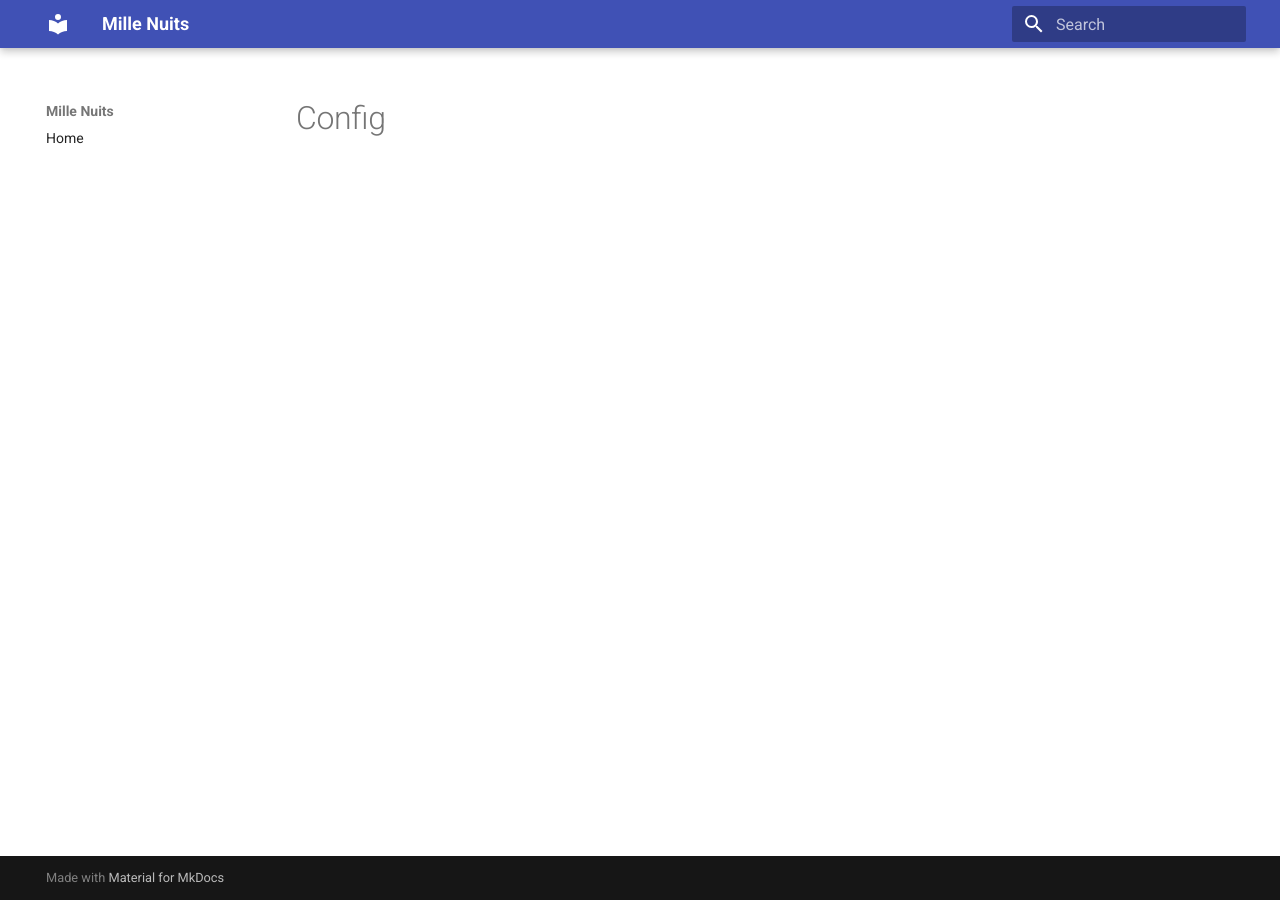
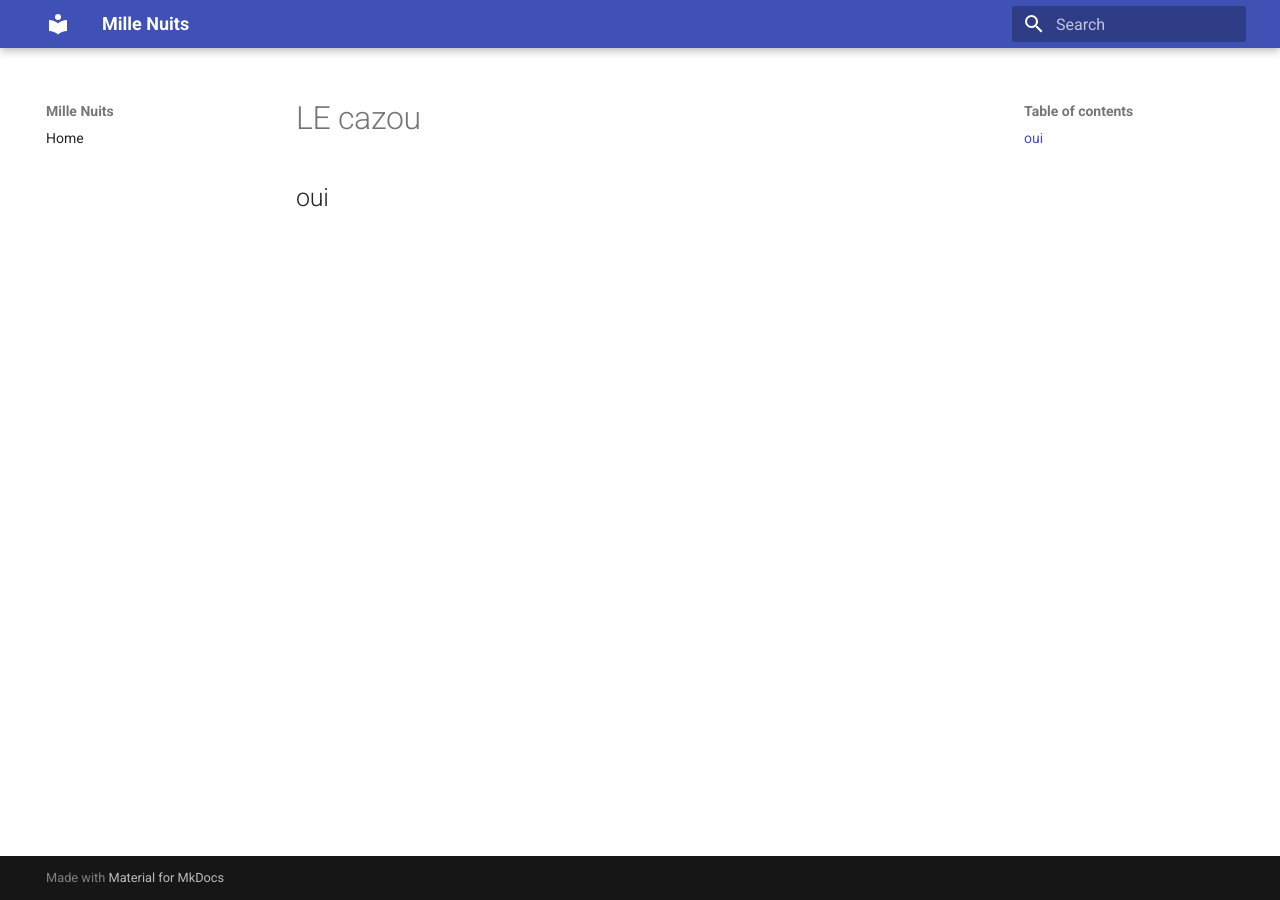
Before and after one commit to WALID163/MilleNuits-mkdocs, an MkDocs documentation site: the page built from docs/crys.md, in a window 1280 px wide. Built offline with MkDocs 1.6.1 and Material for MkDocs 9.7.7, drawn with Linux system fonts in a browser that asks for light colours.

Commit message:
vault backup: 2026-02-13 15:36:33

```diff
--- a/docs/crys.md
+++ b/docs/crys.md
@@ -1 +1,3 @@
-#Config
+# LE cazou
+
+## oui
```
Also changed, not shown: 1 other file.
